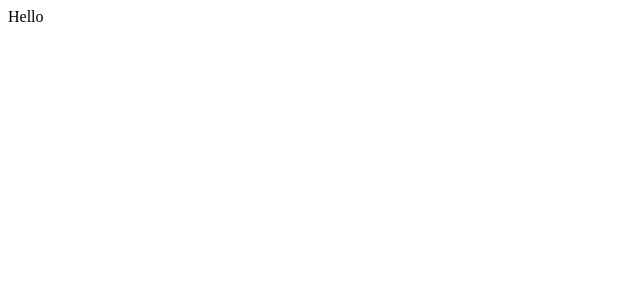
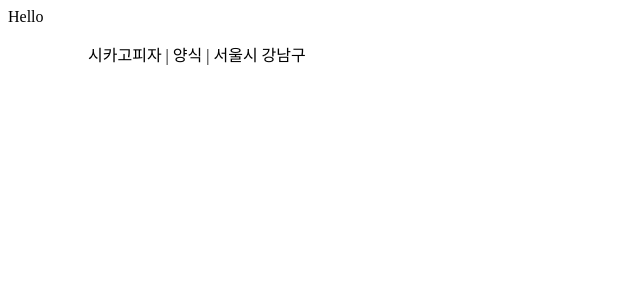
Before and after one commit to CodeSoom/react-week4-assignment-2, a React app: page / in a window 1280 px wide. Shown: the top 300 px of the page, without its empty margins (0-640 px from the left). Built offline with nearby package versions, Linux system fonts and the light colour scheme; the HTML template or start-up script is replaced by a standard one.

Commit message:
Add 레스토랑 목록을 보여주기 구현

```diff
--- a/src/App.jsx
+++ b/src/App.jsx
@@ -2,6 +2,11 @@ export default function App() {
   return (
     <div>
       Hello
+      <ol>
+        <ul>
+          시카고피자 | 양식 | 서울시 강남구
+        </ul>
+      </ol>
     </div>
   );
 }
```
